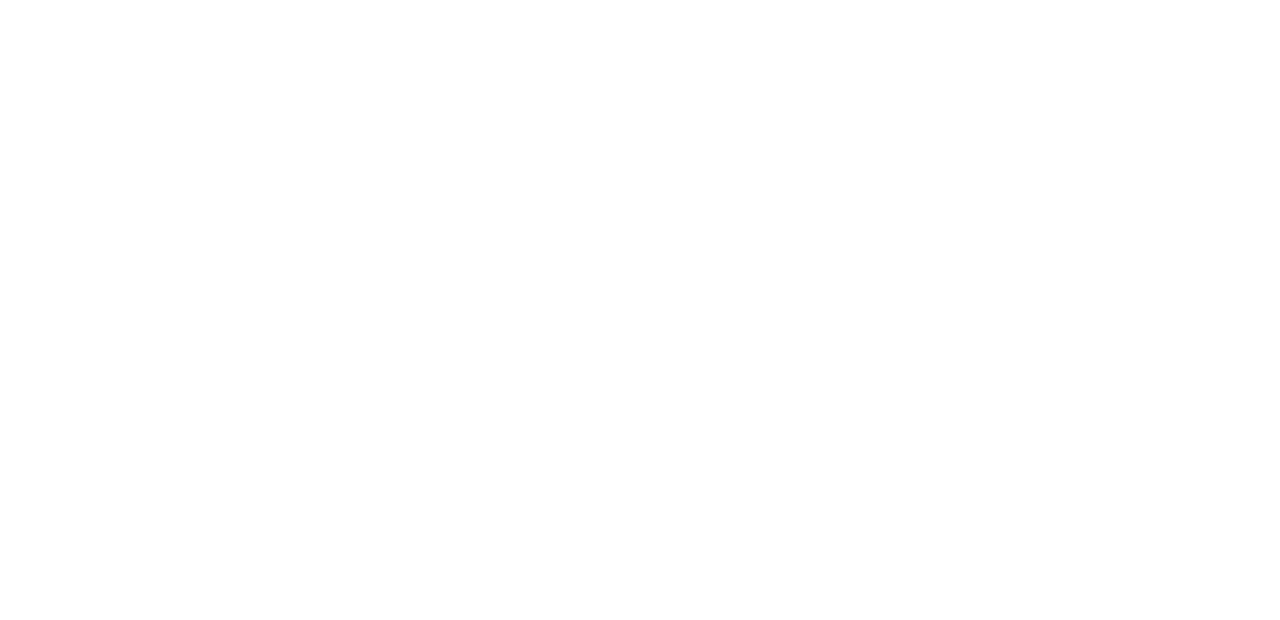
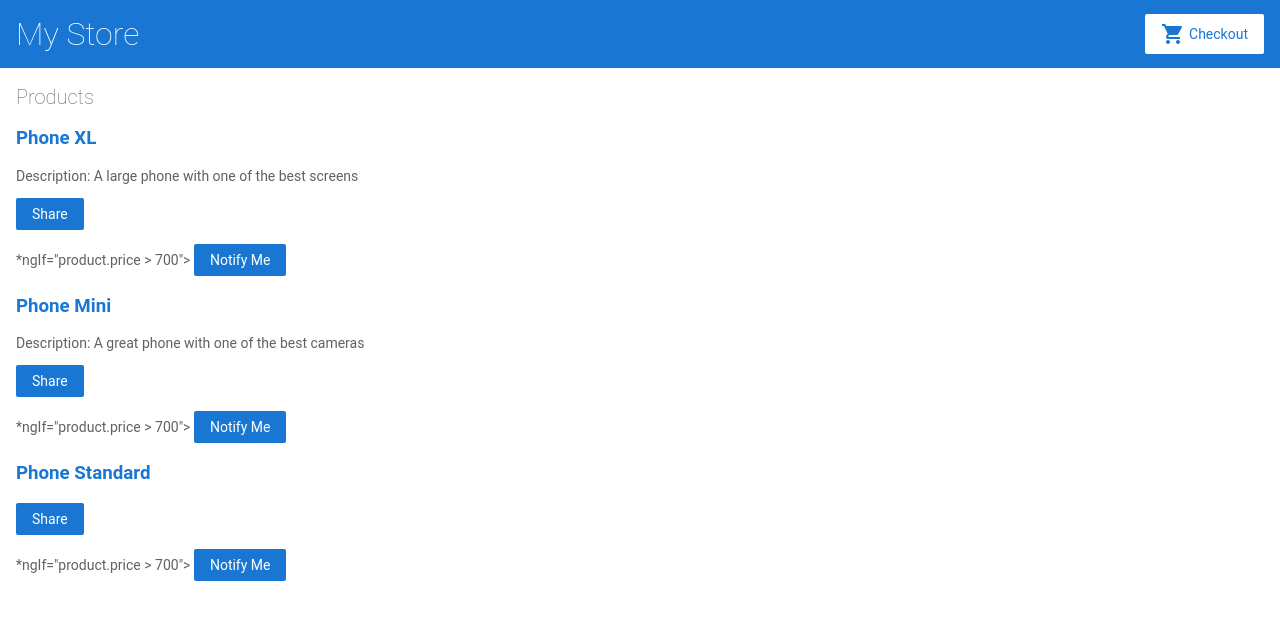
Before and after one commit to rdaubinet/angular-6utx6m-vegrwv, an Angular app: page / in a window 1280 px wide. Shown: the top 620 px of the page. Built offline with nearby package versions, Linux system fonts and the light colour scheme.

Commit message:
1 file modified

```diff
--- a/src/app/product-list/product-list.component.html
+++ b/src/app/product-list/product-list.component.html
@@ -10,11 +10,13 @@
     Description: {{product.description}}
   </p>
 
-<button (click)="share()">
-  share</button>
+  <button (click)="share()">
+  Share
+  </button>
 
   <app-product-alerts
   [product]="product"
+  (notify)="onNotify()">
   </app-product-alerts>
 
 </div>
```
